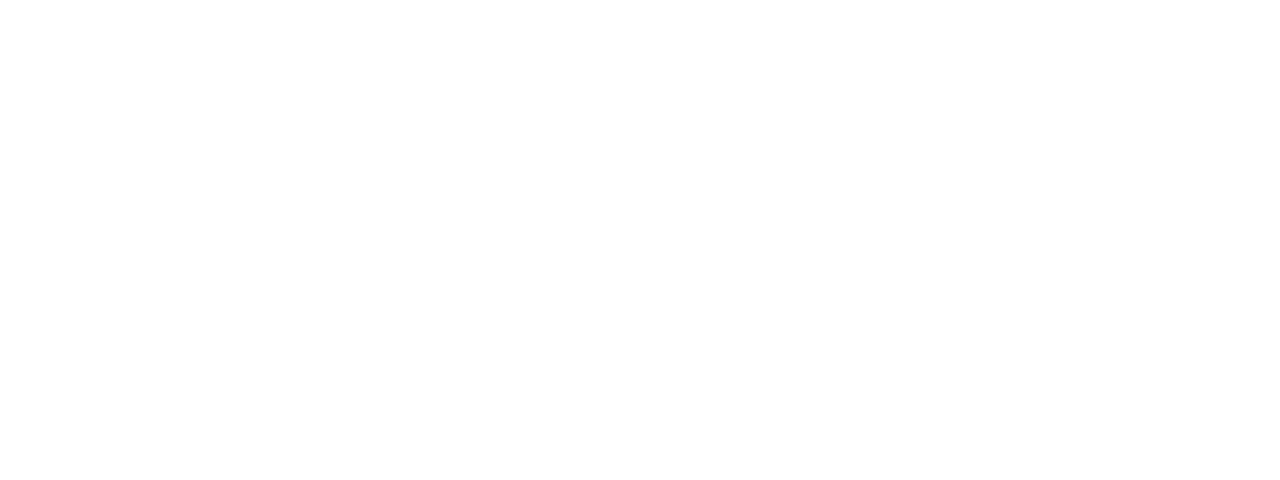
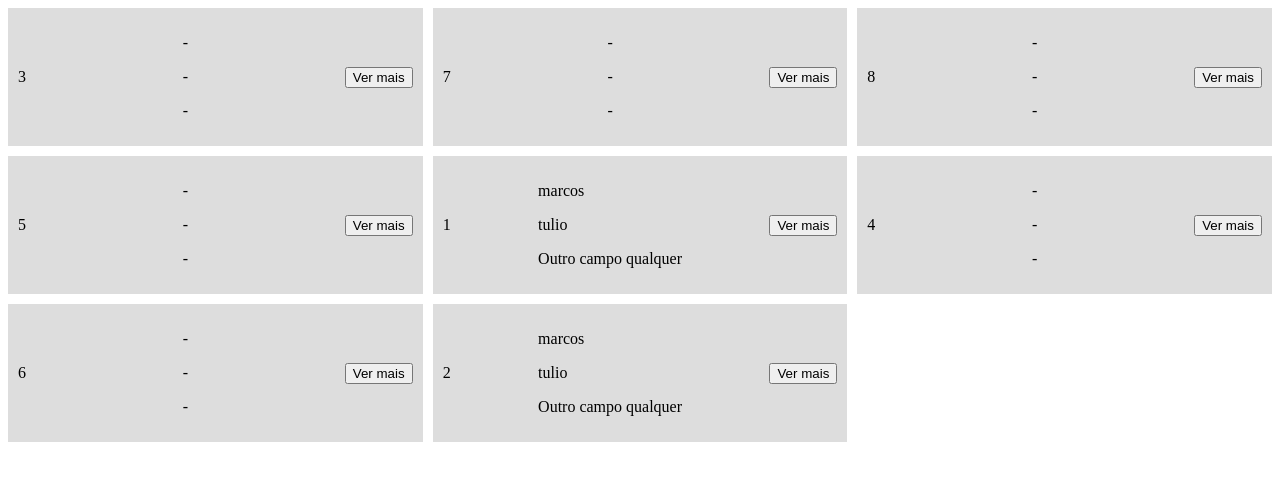
Before and after one commit to LoiolaBr17/vqr, an Angular app: page /list_pass in a window 1280 px wide. Before the commit this address led to /. Shown: the top 480 px of the page. Built offline with nearby package versions, Linux system fonts and the light colour scheme.

Commit message:
criando tela de list-pass

```diff
--- a/src/app/app-routing.module.ts
+++ b/src/app/app-routing.module.ts
@@ -5,6 +5,7 @@
 import { DashboardComponent } from './pages/dashboard/dashboard.component';
 import { EventsComponent } from './pages/events/events.component';
 import { LoginComponent } from './pages/login/login.component';
+import { ListPassComponent } from './pages/list-pass/list-pass.component';
 
 const routes: Routes = [
   {
@@ -23,6 +24,10 @@
     path: 'set_pass',
     component: AddPassComponent,
   },
+  {
+    path: 'list_pass',
+    component: ListPassComponent,
+  }
 ];
 
 @NgModule({
--- a/src/app/app.module.ts
+++ b/src/app/app.module.ts
@@ -16,6 +16,7 @@
 import { DashboardComponent } from './pages/dashboard/dashboard.component';
 import { EventsComponent } from './pages/events/events.component';
 import { LoginComponent } from './pages/login/login.component';
+import { ListPassComponent } from './pages/list-pass/list-pass.component';
 
 @NgModule({
   declarations: [
@@ -24,6 +25,7 @@
     EventsComponent,
     DashboardComponent,
     AddPassComponent,
+    ListPassComponent,
   ],
   imports: [BrowserModule, AppRoutingModule, FormsModule],
   providers: [AuthService, EventsService, PassService, PaymentService],
--- a/src/app/pages/dashboard/dashboard.component.html
+++ b/src/app/pages/dashboard/dashboard.component.html
@@ -1,3 +1,5 @@
 <section>
   <button (click)="assignPassword()">Atribuir Senha</button>
+  <br>
+  <button (click)="goToListPassword()">Listar Senhas</button>
 </section>
--- a/src/app/pages/dashboard/dashboard.component.ts
+++ b/src/app/pages/dashboard/dashboard.component.ts
@@ -32,4 +32,8 @@
   assignPassword() {
     this.router.navigate(['/set_pass']);
   }
+
+  goToListPassword() {
+    this.router.navigate(['/list_pass']);
+  }
 }
--- /dev/null
+++ b/src/app/pages/list-pass/list-pass.component.html
@@ -0,0 +1,24 @@
+<section>
+    <div class="container-pass">
+        <div *ngFor="let item of pass | keyvalue" class="item-pass">
+            <div>{{ item.value.nome }}</div>
+
+            <div *ngIf="item.value.disponivel === false">
+                <p>{{ item.value.infos.vaqueiro }}</p>
+                <p>{{ item.value.infos.cavalo }}</p>
+                <p>Outro campo qualquer</p>
+            </div>
+
+            <div *ngIf="item.value.disponivel === true">
+                <p>-</p>
+                <p>-</p>
+                <p>-</p>
+            </div>
+
+            <div>
+                <button>Ver mais</button>
+            </div>
+        </div>
+
+    </div>
+</section>
--- /dev/null
+++ b/src/app/pages/list-pass/list-pass.component.scss
@@ -0,0 +1,14 @@
+.container-pass {
+    display: grid;
+    grid-template-columns: repeat(3, 1fr);
+    grid-gap: 10px;
+
+    .item-pass {
+        display: flex;
+        justify-content: space-between;
+        align-items: center;
+        background-color: #ddd;
+        padding: 10px;
+
+    }
+}
--- /dev/null
+++ b/src/app/pages/list-pass/list-pass.component.ts
@@ -0,0 +1,73 @@
+import { Component } from '@angular/core';
+
+import { IPass } from 'src/interfaces/IPass';
+
+@Component({
+  selector: 'app-list-pass',
+  templateUrl: './list-pass.component.html',
+  styleUrls: ['./list-pass.component.scss']
+})
+export class ListPassComponent {
+  pass: { [key: string]: IPass } = {}
+
+  constructor() {}
+
+  ngOnInit() {
+    this.pass = {
+      '12345': {
+        id: 12121212,
+        disponivel: false,
+        nome: 1,
+        infos: {
+          vaqueiro: 'marcos',
+          cavalo: 'tulio',
+        }
+      },
+      '54444': {
+        id: 123213213,
+        disponivel: false,
+        nome: 2,
+        infos: {
+          vaqueiro: 'marcos',
+          cavalo: 'tulio',
+        }
+      },
+      '11112': {
+        id: 234234,
+        disponivel: true,
+        nome: 3,
+        infos: null
+      },
+      '23432432': {
+        id: 234234,
+        disponivel: true,
+        nome: 4,
+        infos: null
+      },
+      '111342312': {
+        id: 234,
+        disponivel: true,
+        nome: 5,
+        infos: null
+      },
+      '32423432': {
+        id: 12322342313213,
+        disponivel: true,
+        nome: 6,
+        infos: null
+      },
+      '1111234322': {
+        id: 23432432,
+        disponivel: true,
+        nome: 7,
+        infos: null
+      },
+      '1111324322': {
+        id: 2423432423,
+        disponivel: true,
+        nome: 8,
+        infos: null
+      },
+    }
+  }
+}
```
Also changed, not shown: 1 other file (tests, documents, lock files or other folders).
